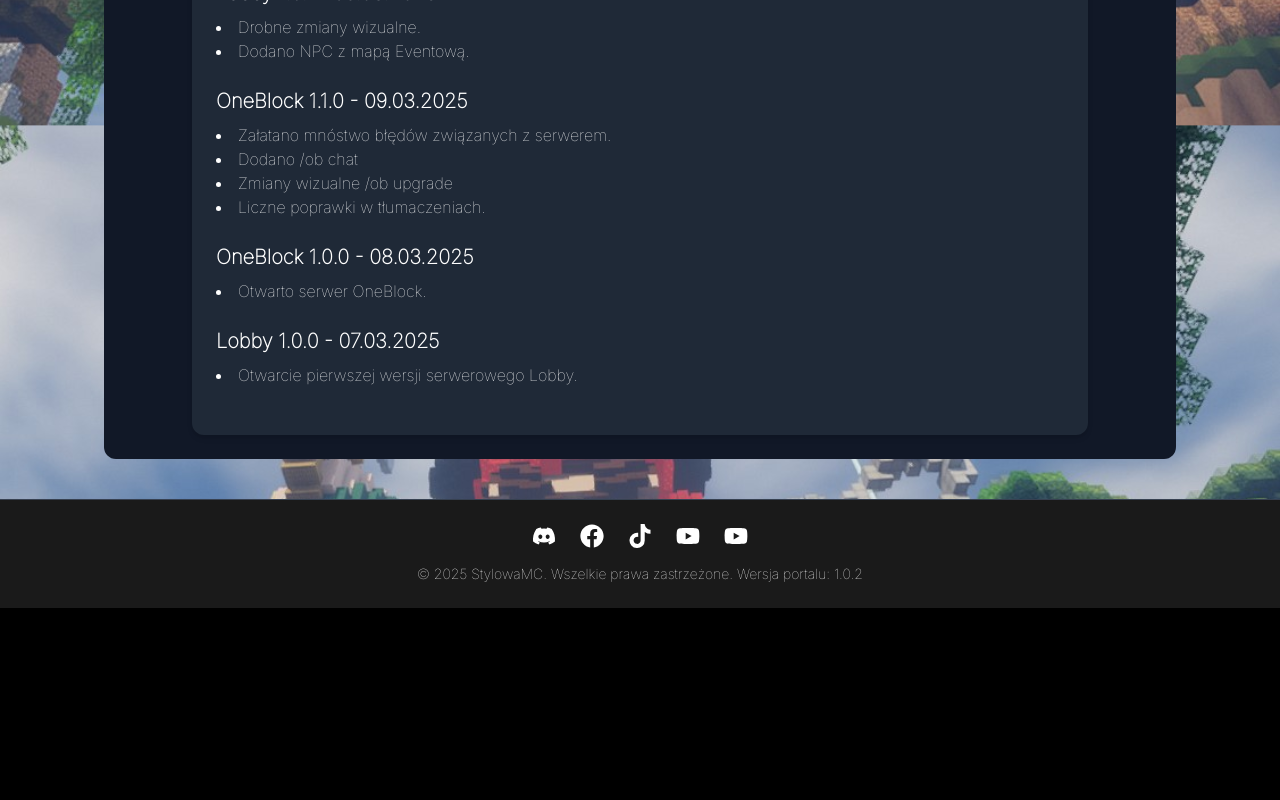
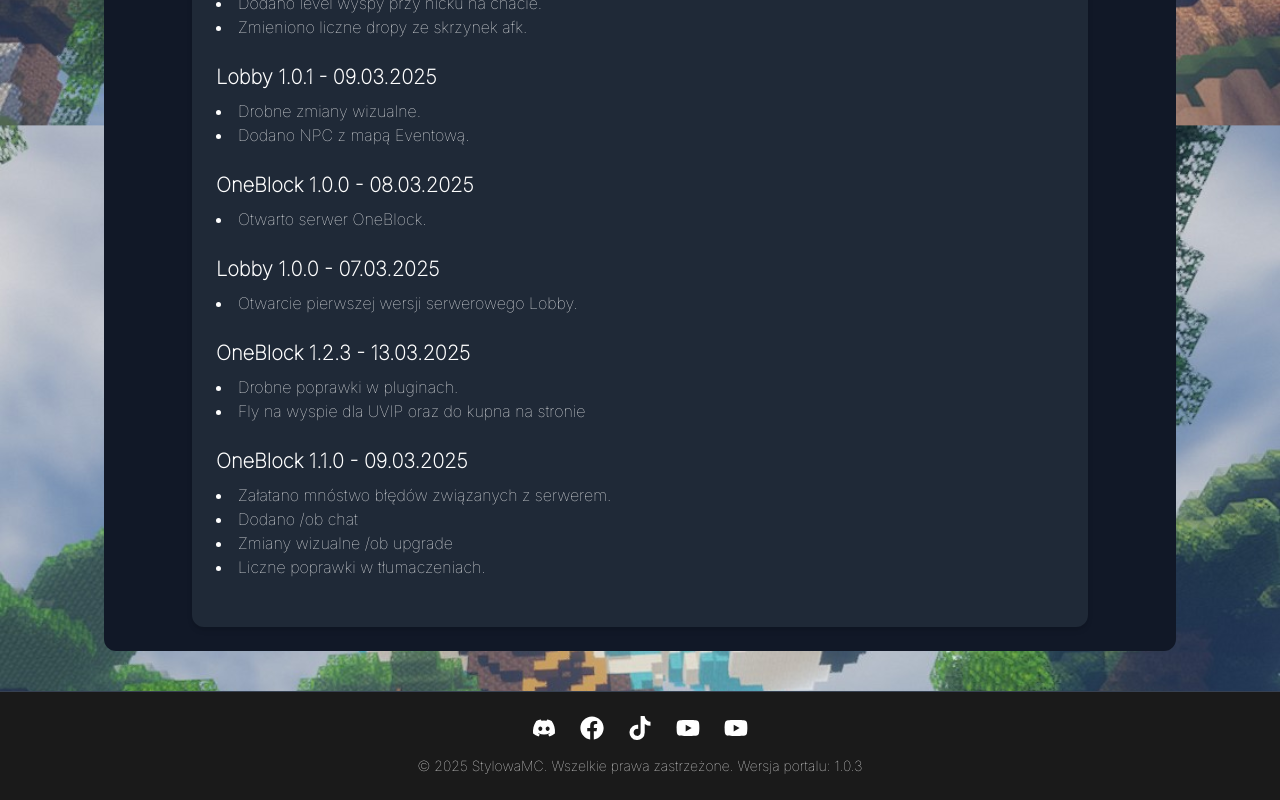
Before and after one commit to rczerwiec/stylowamc, a Next.js app: page /changelog in a window 1280 px wide. Shown: the part 1710-2510 px from the top of the page. Before the commit the page ends 2318 px from the top, so only its background shows below. Built offline with nearby package versions, Linux system fonts and the light colour scheme; no server answers.

Commit message:
[UPDATE] 1.0.3

```diff
--- a/app/api/hotpay/webhook/route.ts
+++ b/app/api/hotpay/webhook/route.ts
@@ -64,6 +64,7 @@ export async function POST(req: NextRequest) {
       "25 SMCoinów": `smc dodaj 25 ${playerName}`,
       "50 SMCoinów": `smc dodaj 50 ${playerName}`,
       "100 SMCoinów": `smc dodaj 100 ${playerName}`,
+      "Fly na Wyspie": `/lp user ${playerName} permission settemp smbento.fly true 30d`,
     };
 
     const command = serviceCommands[serviceName];
--- a/app/changelog/page.tsx
+++ b/app/changelog/page.tsx
@@ -15,6 +15,14 @@ const Changelog = () => {
   const changelogContent: Record<string, ChangelogEntry[]> = {
     ogolny: [],
     strona: [
+      {
+        mode: "Strona",
+        version: "1.0.3",
+        date: "13.03.2025",
+        changes: [
+          "Dodano możliwość kupienia fly na wyspie.",
+        ],
+      },
       {
         mode: "Strona",
         version: "1.0.2",
@@ -80,6 +88,15 @@ const Changelog = () => {
       },
     ],
     oneblock: [
+      {
+        mode: "OneBlock",
+        version: "1.2.3",
+        date: "13.03.2025",
+        changes: [
+          "Drobne poprawki w pluginach.",
+          "Fly na wyspie dla UVIP oraz do kupna na stronie",
+        ],
+      },
       {
         mode: "OneBlock",
         version: "1.2.2",
--- a/app/shop/page.tsx
+++ b/app/shop/page.tsx
@@ -67,6 +67,13 @@ const items = [
     description: "Zasil swoje konto w grze dodatkową ilością monet!",
     price: "89.99 PLN",
     image: "/images/sunflower.gif",
+  },
+  {
+    id: 9,
+    name: "Fly na Wyspie",
+    description: "Wykup sobie możliwość latania na swojej wyspie na 30 dni!",
+    price: "9.99 PLN",
+    image: "/images/fly.png",
   },
 ];
 
@@ -147,7 +154,7 @@ export default function Shop() {
       <div className="bg-yellow-500 text-gray-900 p-4 rounded-md mb-6">
         <h3 className="font-bold">Pracujemy nad zaimplementowaniem nowych sposobów płatności do naszej strony.</h3>
         <p>
-          Jeśli chcesz zakupić rangę przez <strong>paysafecard</strong> lub <strong>paypal</strong>, to załóż ticketa na naszym discordzie - <a href="https://dc.stylowamc.pl" className="text-blue-600 underline">dc.stylowamc.pl</a> lub skontaktuj się z właścicielem serwera - <strong>Stylowy (Stylisher)</strong>. Aktualnie jedynymi metodami platnosci jest BLIK oraz przelew.
+          Jeśli chcesz zakupić rangę przez <strong>paysafecard</strong>, to załóż ticketa na naszym discordzie - <a href="https://dc.stylowamc.pl" className="text-blue-600 underline">dc.stylowamc.pl</a> lub skontaktuj się z właścicielem serwera - <strong>Stylowy (Stylisher)</strong>. Aktualnie jedynymi metodami platnosci jest BLIK oraz przelew.
         </p>
       </div>
 
--- a/package.json
+++ b/package.json
@@ -1,6 +1,6 @@
 {
   "name": "stylowamc",
-  "version": "1.0.2",
+  "version": "1.0.3",
   "private": true,
   "scripts": {
     "dev": "next dev --turbopack -p 3006",
```
Also changed, not shown: public/images/fly.png (added).
